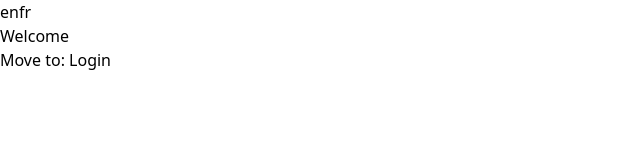
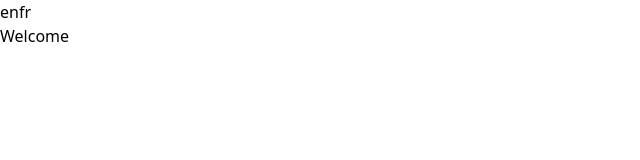
Before and after one commit to J4MSH1D/mening-tomorqam, a Nuxt app: page / in a window 1280 px wide. Shown: the top 160 px of the page, without its empty margins (0-640 px from the left). Built offline with nearby package versions, Linux system fonts and the light colour scheme.

Commit message:
Fixing UI

```diff
--- a/pages/index.vue
+++ b/pages/index.vue
@@ -9,8 +9,5 @@
     <div>
       {{ $t("welcome") }}
     </div>
-    <div>
-      <NuxtLink :to="localePath('/login')">Move to: Login</NuxtLink>
-    </div>
   </div>
 </template>
```
